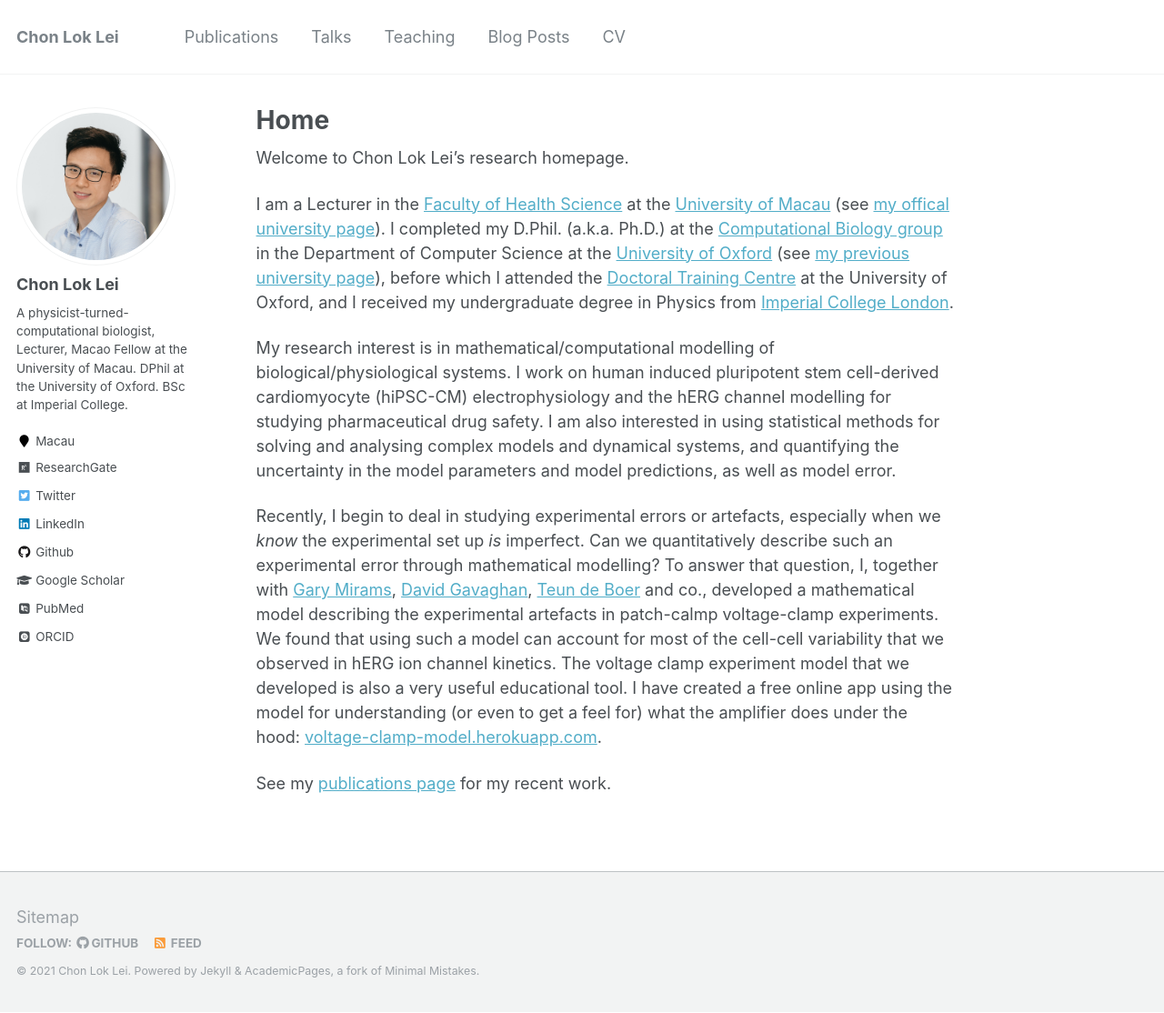
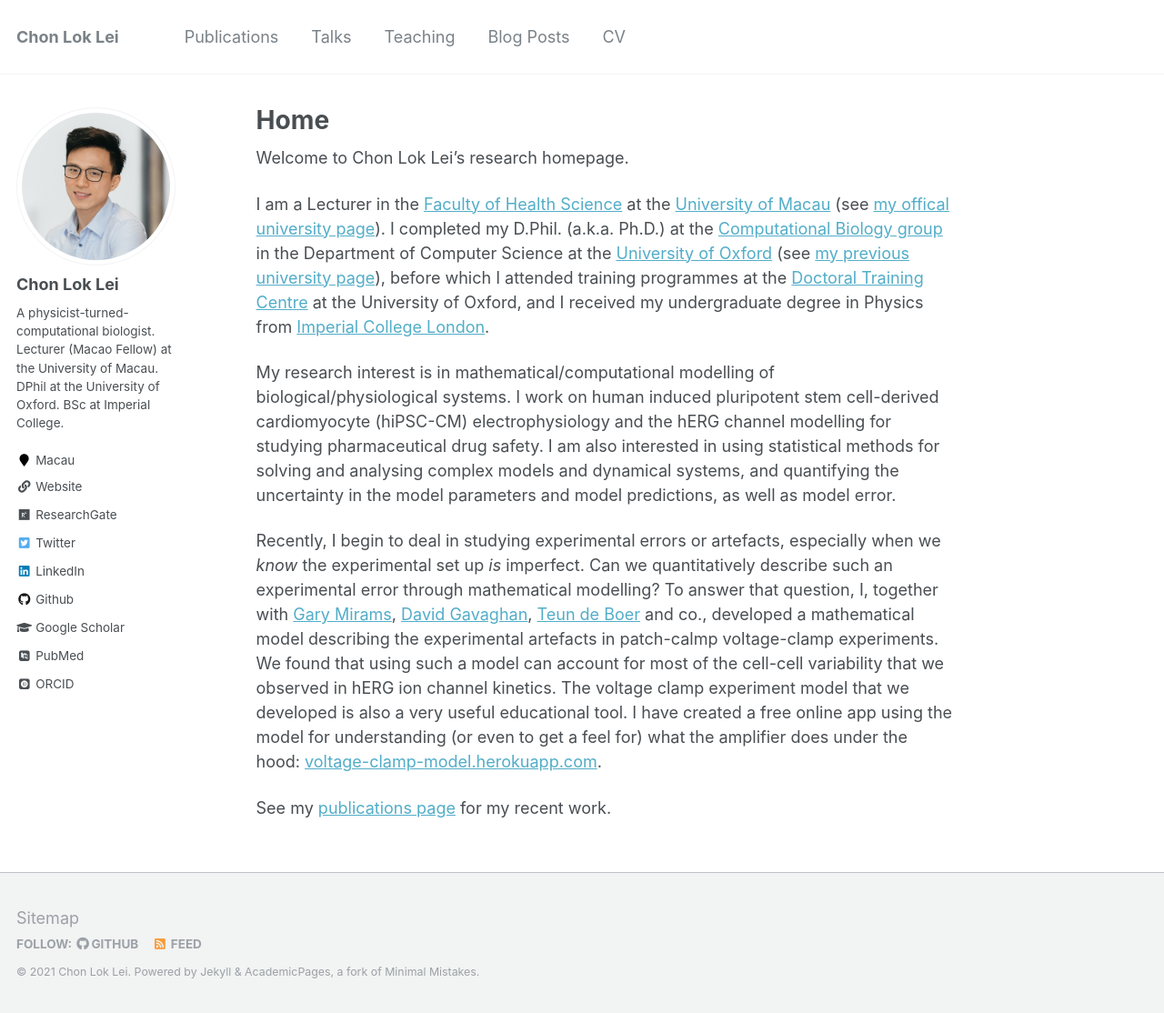
Before and after one commit to chonlei/chonlei.github.io, a Jekyll site: the page built from _pages/about.md, in a window 1280 px wide and 1114 px high. Shown: the whole window at 91% size. Built offline with Jekyll 4.4.1, drawn with Linux system fonts in a browser that asks for light colours; some web fonts are replaced; some of the changed lines change nothing that is shown.

Commit message:
Slight tweaks

```diff
--- a/_config.yml
+++ b/_config.yml
@@ -82,14 +82,14 @@ analytics:
 author:
   name             : "Chon Lok Lei"
   avatar           : "Chon-Lok-Lei.jpg"
-  bio              : "A physicist-turned-computational biologist, Lecturer, Macao Fellow at the University of Macau. DPhil at the University of Oxford. BSc at Imperial College."
+  bio              : "A physicist-turned-computational biologist. Lecturer (Macao Fellow) at the University of Macau. DPhil at the University of Oxford. BSc at Imperial College."
   location         : "Macau"
-  employer         :
+  employer         : #"University of Macau"
   pubmed           : "https://www.ncbi.nlm.nih.gov/pubmed/?term=Chon+Lok+Lei"
   googlescholar    : "https://scholar.google.com/citations?user=6ZSwOZgAAAAJ"
   email            :
   researchgate     : "https://www.researchgate.net/profile/Chon_Lok_Lei"
-  uri              :
+  uri              : "https://fhs.um.edu.mo/en/staff/chonlok-lei"
   bitbucket        :
   codepen          :
   dribbble         :
--- a/_pages/about.md
+++ b/_pages/about.md
@@ -14,7 +14,7 @@ Welcome to Chon Lok Lei's research homepage.
 
 I am a Lecturer in the [Faculty of Health Science](https://fhs.um.edu.mo/en/) at the [University of Macau](https://www.um.edu.mo/) (see [my offical university page](https://fhs.um.edu.mo/en/staff/chonlok-lei/)).
 I completed my D.Phil. (a.k.a. Ph.D.) at the [Computational Biology group](https://www.cs.ox.ac.uk/research/compbio) in the Department of Computer Science at the [University of Oxford](http://www.ox.ac.uk) (see [my previous university page](https://www.cs.ox.ac.uk/people/chonlok.lei)),
-before which I attended the [Doctoral Training Centre](http://www.dtc.ox.ac.uk/) at the University of Oxford,
+before which I attended training programmes at the [Doctoral Training Centre](http://www.dtc.ox.ac.uk/) at the University of Oxford,
 and I received my undergraduate degree in Physics from [Imperial College London](https://www.imperial.ac.uk/).
 
 My research interest is in mathematical/computational modelling of biological/physiological systems.
```
